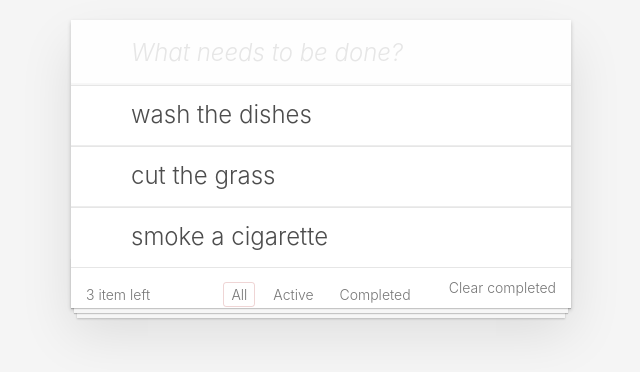
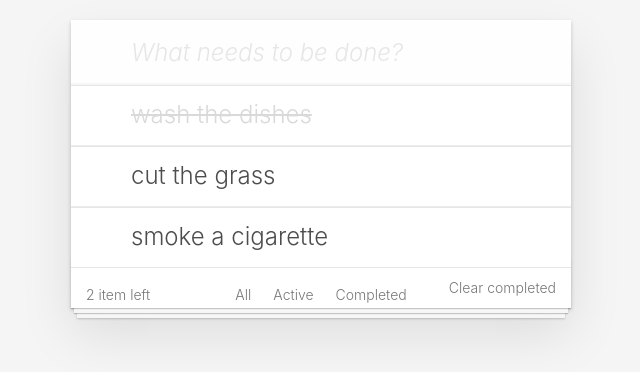
Before and after one commit to Marricone23/todomvc-react, a React app in the folder my-app/: page / in a window 1280 px wide. Shown: the part 328-700 px from the top of the page, without its empty margins (319-959 px from the left). Built offline with nearby package versions, Linux system fonts and the light colour scheme.

Commit message:
feat update filters

```diff
--- a/my-app/src/components/app-filter/app-filter.css
+++ b/my-app/src/components/app-filter/app-filter.css
@@ -10,9 +10,11 @@
 
 .filters li {
 	display: inline;
+
 }
 
-.filters li a {
+.btn {
+	cursor: pointer;
 	color: inherit;
 	margin: 3px;
 	padding: 3px 7px;
@@ -21,11 +23,11 @@
 	border-radius: 3px;
 }
 
-.filters li a:hover {
+.btn:hover {
 	border-color: rgba(175, 47, 47, 0.1);
 }
 
-.filters li a.selected {
+.btn.selected {
 	border-color: rgba(175, 47, 47, 0.2);
 }
 
--- a/my-app/src/components/app-filter/app-filter.js
+++ b/my-app/src/components/app-filter/app-filter.js
@@ -1,18 +1,40 @@
 import "./app-filter.css";
 
-const AppFilter = () => {
+const AppFilter = (props) => {
 
+    const buttonsData = [
+         {name: 'all', lable: "All"},
+         {name: 'active', lable: "Active"},
+         {name: 'completed', lable: "Completed"},
+    ]
+
+    const buttons = buttonsData.map(({name, lable}) => {
+        const active = props.filter === name;
+        const clazz = active ? 'selected' : 'btn';
+        return (
+            <li data-reactid=".0.2.1.0">
+            <button
+            type="button"
+            className={`btn ${clazz}`}
+            data-reactid=".0.2.1.0.0"
+            key={name}
+            onClick = {()=>props.onFilterSelect(name)}
+            >{lable}</button>
+            </li>
+        )
+    })
 
     return (
-    <ul class="filters" data-reactid=".0.2.1">
-        <li data-reactid=".0.2.1.0">
-            <a href="#/" class="selected" data-reactid=".0.2.1.0.0">All</a>
-        </li><span data-reactid=".0.2.1.1"> </span>
-        <li data-reactid=".0.2.1.2">
-            <a href="#/active" class="" data-reactid=".0.2.1.2.0">Active</a></li>
+    <ul className="filters" data-reactid=".0.2.1">
+
+          { /* <button type="button" class="btn selected" data-reactid=".0.2.1.0.0">All</button>*/}
+           {buttons}
+           <span data-reactid=".0.2.1.1"> </span>
+       {/*<li data-reactid=".0.2.1.2">
+            <button type="button" class="btn " data-reactid=".0.2.1.2.0">Active</button></li>
             <span data-reactid=".0.2.1.3"> </span>
         <li data-reactid=".0.2.1.4">
-            <a href="#/completed" class="" data-reactid=".0.2.1.4.0">Completed</a></li>
+    <button type="button" class="btn " data-reactid=".0.2.1.4.0">Completed</button></li>*/}
     </ul>
     )
 
--- a/my-app/src/components/app-footer/app-footer.js
+++ b/my-app/src/components/app-footer/app-footer.js
@@ -1,15 +1,20 @@
-import "./app-footer.css";
-
 import AppFilter from "../app-filter/app-filter";
 import TodoCount from "../todo-count/todo-count";
 
-const AppFooter = ({todos}) => {
+import "./app-footer.css";
+
+const AppFooter = ({todos, completed, filter, onFilterSelect}) => {
 
 return (
-    <footer class="footer" data-reactid=".0.2">
-        <TodoCount todos={todos}/>
-        <AppFilter/>
-        <button class="clear-completed" data-reactid=".0.2.2">Clear completed</button>
+    <footer className="footer" data-reactid=".0.2">
+        <TodoCount
+        todos = {todos}
+        completed = {completed}
+        />
+        <AppFilter
+        filter={filter}
+        onFilterSelect={() => onFilterSelect()}/>
+        <button className="clear-completed" data-reactid=".0.2.2">Clear completed</button>
     </footer>
 )
 }
--- a/my-app/src/components/app/app.js
+++ b/my-app/src/components/app/app.js
@@ -3,8 +3,6 @@ import { Component } from 'react';
 import TodoAddItem from '../todo-add-item/todo-add-item';
 import AppFooter from '../app-footer/app-footer';
 import TodoList from '../todo-list/todo-list';
-
-
 
 import logo from '../../resources/img/logo.png';
 
@@ -15,10 +13,11 @@ class App extends Component {
     super(props);
      this.state = {
       data: [
-        {todo:'wash the dishes', toggle: false, completed: true, id: 1},
-        {todo:'cut the grass', toggle: true, completed: false, id: 2 },
-        {todo:'smoke a cigarette', toggle: false, completed: false, id: 3},
-      ]
+        {todo:'wash the dishes', toggle: false, completed: true, active: true, id: 1},
+        {todo:'cut the grass', toggle: true, completed: false, active: false, id: 2 },
+        {todo:'smoke a cigarette', toggle: false, completed: false, active: false, id: 3},
+      ],
+      filter: " "
     }
     this.maxId = 4;
   }
@@ -30,7 +29,6 @@ class App extends Component {
         }
     })
 }
-
 
   addItem = (todo) => {
     const newItem = {
@@ -47,9 +45,38 @@ class App extends Component {
     });
 }
 
+onToggleCompleted = (id) => {
+  this.setState(({data}) => ({
+      data: data.map(item => {
+          if (item.id === id) {
+              return {...item, completed: !item.completed}
+          }
+          return item;
+      })
+  }))
+}
+
+filterTodo = (items, filter) => {
+  switch (filter){
+    case 'active':
+      return items.filter(item => item.active);
+    case 'completed':
+      return items.filter(item => item.conpleted);
+    default:
+      return items
+  }
+}
+
+onFilterSelect = (filter) => {
+  this.setState({filter});
+}
+
 render(){
-  const {data} = this.state;
+  const {data, filter} = this.state;
   const todos = this.state.data.length;
+  const completed = this.state.data.filter(item => !item.completed).length;
+  const visibleData = this.filterTodo(filter);
+
   return (
     <div className="app">
       <header className="header">
@@ -59,8 +86,15 @@ render(){
         <TodoAddItem onAdd={this.addItem}/>
         <TodoList
          data = {data}
-         onDelete={this.deleteItem}/>
-        <AppFooter todos = {todos}/>
+         onDelete={this.deleteItem}
+         onToggleCompleted={this.onToggleCompleted}
+         />
+        <AppFooter
+        todos = {todos}
+        completed = {completed}
+        filter={filter}
+        onFilterSelect={this.onFilterSelect}
+       />
       </section>
     </div>
   );
--- a/my-app/src/components/todo-count/todo-count.js
+++ b/my-app/src/components/todo-count/todo-count.js
@@ -1,11 +1,11 @@
 import "./todo-count.css"
 
 
-const TodoCount = ({todos}) =>
+const TodoCount = ({todos, completed}) =>
 {
 return (
-    <span class="todo-count" data-reactid=".0.2.0">
-    <strong data-reactid=".0.2.0.0">{todos}</strong>
+    <span className="todo-count" data-reactid=".0.2.0">
+    <strong data-reactid=".0.2.0.0"> {completed ? completed : todos}</strong>
     <span data-reactid=".0.2.0.1"> </span>
     <span data-reactid=".0.2.0.2">item</span>
     <span data-reactid=".0.2.0.3"> left</span></span>
--- a/my-app/src/components/todo-list-item/todo-list-item.js
+++ b/my-app/src/components/todo-list-item/todo-list-item.js
@@ -1,29 +1,29 @@
-import { Component } from "react";
+//import { Component } from "react";
 
 import "./todo-list-item.css"
 
-class TodoListItem extends Component {
-    constructor(props){
+const TodoListItem = (props) => {
+  /*  constructor(props){
        super(props);
        this.state = {
             completed: false
        }
 
-    }
+    }*/
 
 
-    onCompleted =()=> {
+  /*  onCompleted =()=> {
         this.setState(({completed}) => ({
             completed: !completed
 
         }))
-    }
+    }*/
 
 
-    render() {
+  //  render() {
 
-    const {todo, onDelete} = this.props;
-    const {completed} = this.state
+    const {todo, onDelete, onToggleCompleted, completed} = props;
+    //const {completed} = this.state
         let classNames = "main";
         if (completed) {
             classNames += ' completed';
@@ -35,7 +35,8 @@ class TodoListItem extends Component {
             <li className={classNames}>
                 <div className="view">
                 <label
-                    onClick={this.onCompleted}>
+                    //onClick={this.onCompleted}
+                    onClick={onToggleCompleted}>
                     {todo}</label>
                     <input
                      className="toggle-all"
@@ -57,5 +58,5 @@ class TodoListItem extends Component {
 
 
 
-}
+//}
 export default TodoListItem;
--- a/my-app/src/components/todo-list/todo-list.js
+++ b/my-app/src/components/todo-list/todo-list.js
@@ -2,7 +2,7 @@ import TodoListItem from "../todo-list-item/todo-list-item";
 
 import "./todo-list.css";
 
-const TodoList = ({data, onDelete}) => {
+const TodoList = ({data, onDelete, onToggleCompleted}) => {
 
     const elements = data.map(item => {
         const {id, ...itemProps} = item;
@@ -10,7 +10,9 @@ const TodoList = ({data, onDelete}) => {
             <TodoListItem
             key={id}
             {...itemProps}
-            onDelete={() => onDelete(id)}/>
+            onDelete={() => onDelete(id)}
+            onToggleCompleted={() => onToggleCompleted(id)}
+            />
 
         )
     })
```
